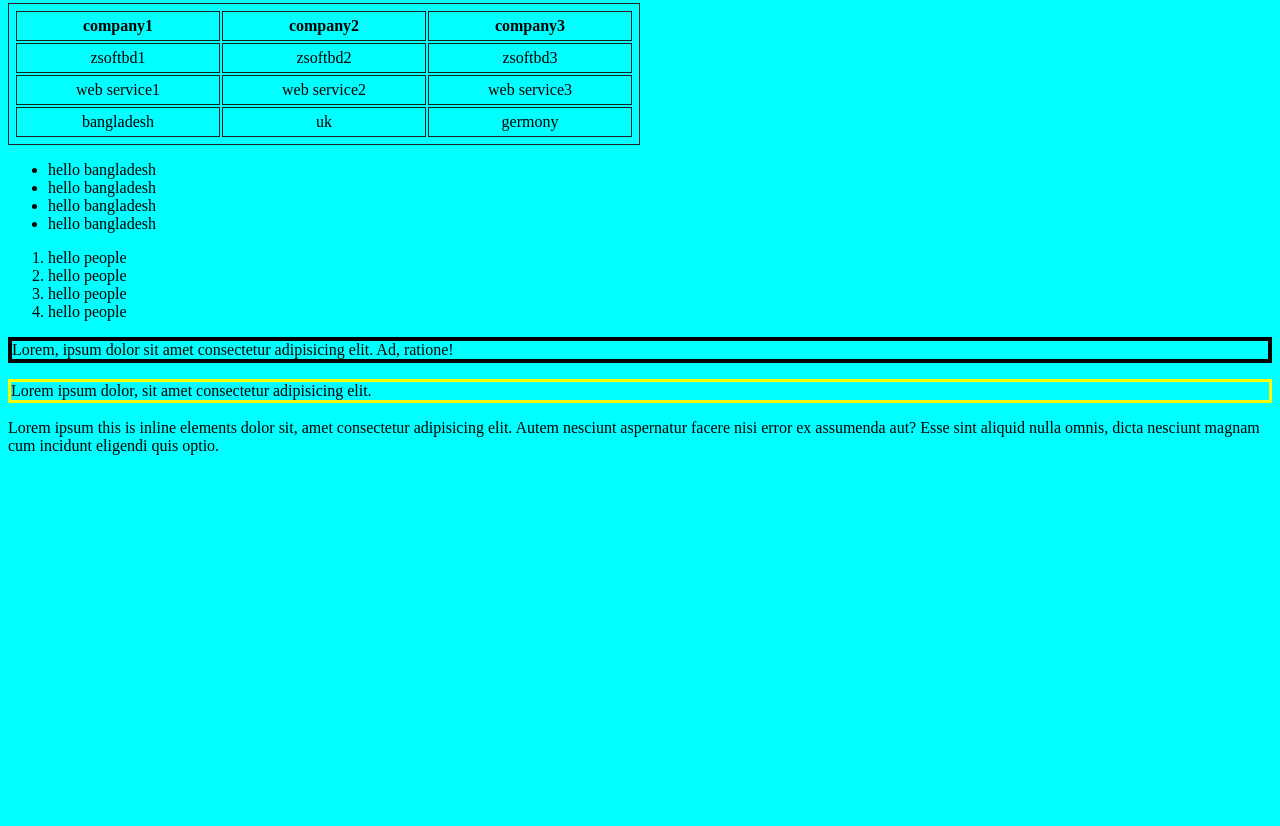
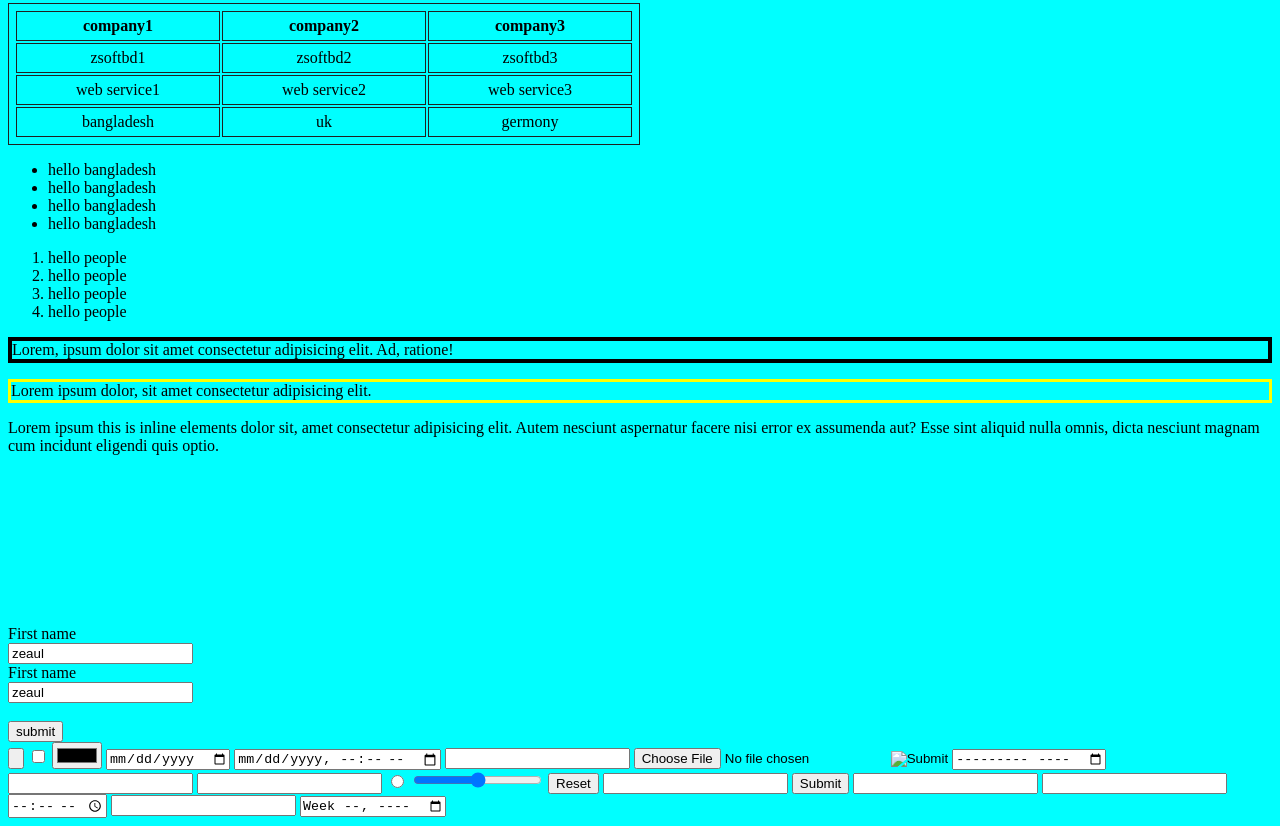
Before and after one commit to zsoftbd/HTML-MODIAL-FULL_3, a plain HTML site: page index.html in a window 1280 px wide. Shown: the part 930-1756 px from the top of the page. Before the commit the page ends 1401 px from the top, so only its background shows below. Drawn offline with Linux system fonts and the light colour scheme.

Commit message:
more teg input added

```diff
--- a/index.html
+++ b/index.html
@@ -144,6 +144,52 @@
         <p>Lorem ipsum <span>this is inline elements</span> dolor sit, amet consectetur adipisicing elit. Autem nesciunt aspernatur facere nisi error ex assumenda aut? Esse sint aliquid nulla omnis, dicta nesciunt magnam cum incidunt eligendi quis optio.</p>
 
 
+        <!-- html iframes -->
+
+        <iframe src="" frameborder="0"></iframe>
+
+
+        <!-- html form -->
+        <form action="actioon_page.js">
+            <label for="fname">First name</label><br>
+            <input type="text" id="fname" name="fname" value="zeaul"><br>
+            <label for="fname">First name</label><br>
+            <input type="text" id="fname" name="fname" value="zeaul"><br><br>
+            <input type="submit" value="submit"><br>
+
+
+
+            <!-- input type -->
+
+            <input type="button">
+            <input type="checkbox">
+            <input type="color">
+            <input type="date">
+            <input type="datetime-local">
+            <input type="email">
+            <input type="file">
+            <input type="hidden">
+            <input type="image">
+            <input type="month">
+            <input type="number">
+            <input type="password">
+            <input type="radio">
+            <input type="range">
+            <input type="reset">
+            <input type="search">
+            <input type="submit">
+            <input type="tel">
+            <input type="text">
+            <input type="time">
+            <input type="url">
+            <input type="week">
+
+        </form>
+
+        <!-- html media -->
+
+
+
 
 
 </body>
```
